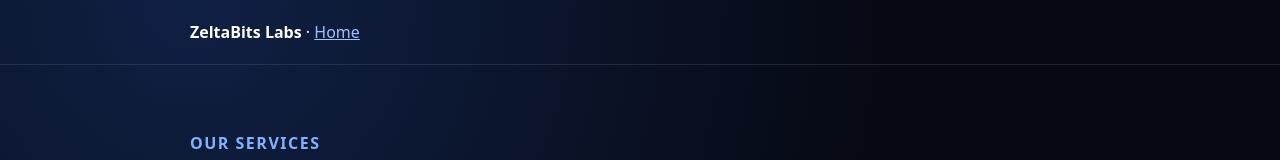
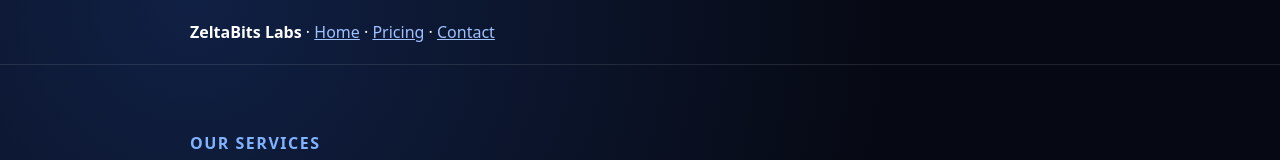
Before and after one commit to zeltabits-labs/zeltabits-labs.github.io, a plain HTML site: page services.html in a window 1280 px wide. Shown: the top 160 px of the page. Drawn offline with Linux system fonts and the light colour scheme.

Commit message:
Add pricing navigation link to services page

```diff
--- a/services.html
+++ b/services.html
@@ -9,7 +9,7 @@
 *{box-sizing:border-box}body{margin:0;background:radial-gradient(circle at 15% 0%,#102044 0,transparent 38%),var(--bg);color:var(--text);font:16px/1.75 system-ui,-apple-system,"Segoe UI",sans-serif}a{color:#9fc1ff}.wrap{width:min(900px,92%);margin:auto}header,footer{border-bottom:1px solid var(--line);padding:18px 0}footer{border-top:1px solid var(--line);border-bottom:0;color:var(--muted);font-size:13px}.brand{color:white;font-weight:800;text-decoration:none}.content{padding:64px 0 80px}small,.eyebrow{color:#80b2ff;text-transform:uppercase;letter-spacing:1.5px;font-weight:800}h1{font-size:clamp(38px,7vw,60px);line-height:1.08;letter-spacing:-2px;margin:12px 0 18px}h2{margin-top:34px;font-size:23px}p,li{color:var(--muted)}.panel{padding:28px;border:1px solid var(--line);border-radius:20px;background:rgba(255,255,255,.035)}.grid{display:grid;grid-template-columns:repeat(2,minmax(0,1fr));gap:14px}.service{border:1px solid var(--line);background:rgba(255,255,255,.025);border-radius:16px;padding:20px}.service h2{margin:0 0 8px;font-size:19px}@media(max-width:600px){.grid{grid-template-columns:1fr}.content{padding:42px 0}}
 </style>
 </head>
-<body><header><div class="wrap"><a class="brand" href="index.html">ZeltaBits Labs</a> · <a href="index.html">Home</a></div></header>
+<body><header><div class="wrap"><a class="brand" href="index.html">ZeltaBits Labs</a> · <a href="index.html">Home</a> · <a href="pricing.html">Pricing</a> · <a href="contact.html">Contact</a></div></header>
 <main class="wrap content"><div class="eyebrow">Our services</div><h1>Software built around your requirements.</h1><p> ZeltaBits Labs provides software-development services for businesses and individuals. We discuss the requirements first and provide a written quotation and scope before a project is accepted.</p>
 <div class="grid">
 <article class="service"><h2>Android app development</h2><p>Custom Android applications, feature implementation, bug fixing and release preparation.</p><p><strong>Small fixes/features: ₹1,499 onwards</strong></p><p>Complete apps are custom-quoted.</p></article>
```
